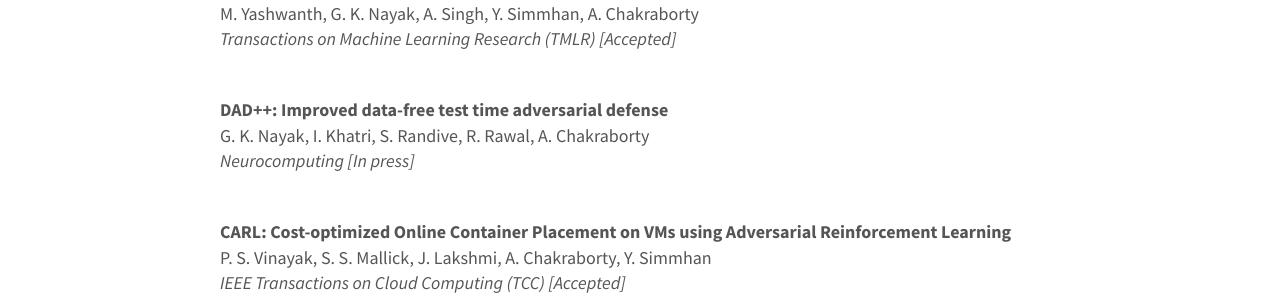
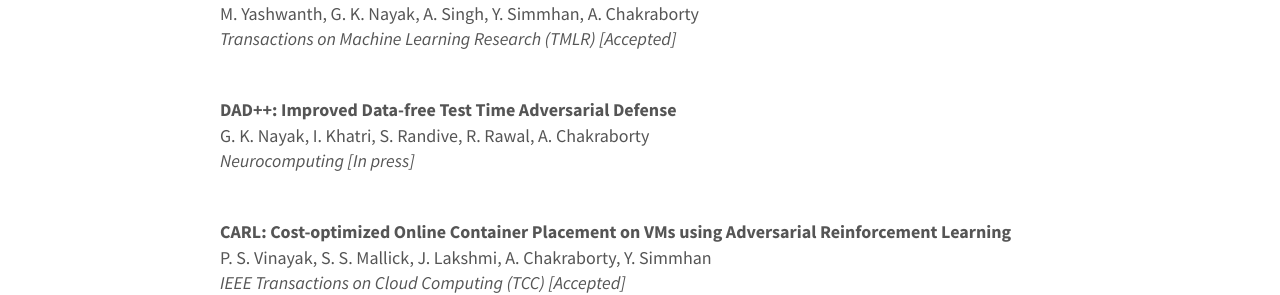
Before and after one commit to vcl-iisc/vclab-website, a Jekyll site: the page built from _pages/publications.md, in a window 1280 px wide and 900 px high. Shown: the part 295-590 px from the top of the window. Built offline with Jekyll 4.4.1, drawn with Linux system fonts in a browser that asks for light colours; nearby versions of some CDN libraries.

```diff
--- a/_data/publications.yml
+++ b/_data/publications.yml
@@ -19,7 +19,7 @@
   code_link:
   bibtex:
 
-- paper: "DAD++: Improved data-free test time adversarial defense"
+- paper: "DAD++: Improved Data-free Test Time Adversarial Defense"
   author: G. K. Nayak, I. Khatri, S. Randive, R. Rawal, A. Chakraborty
   pub: Neurocomputing [In press]
   type: journal
```
